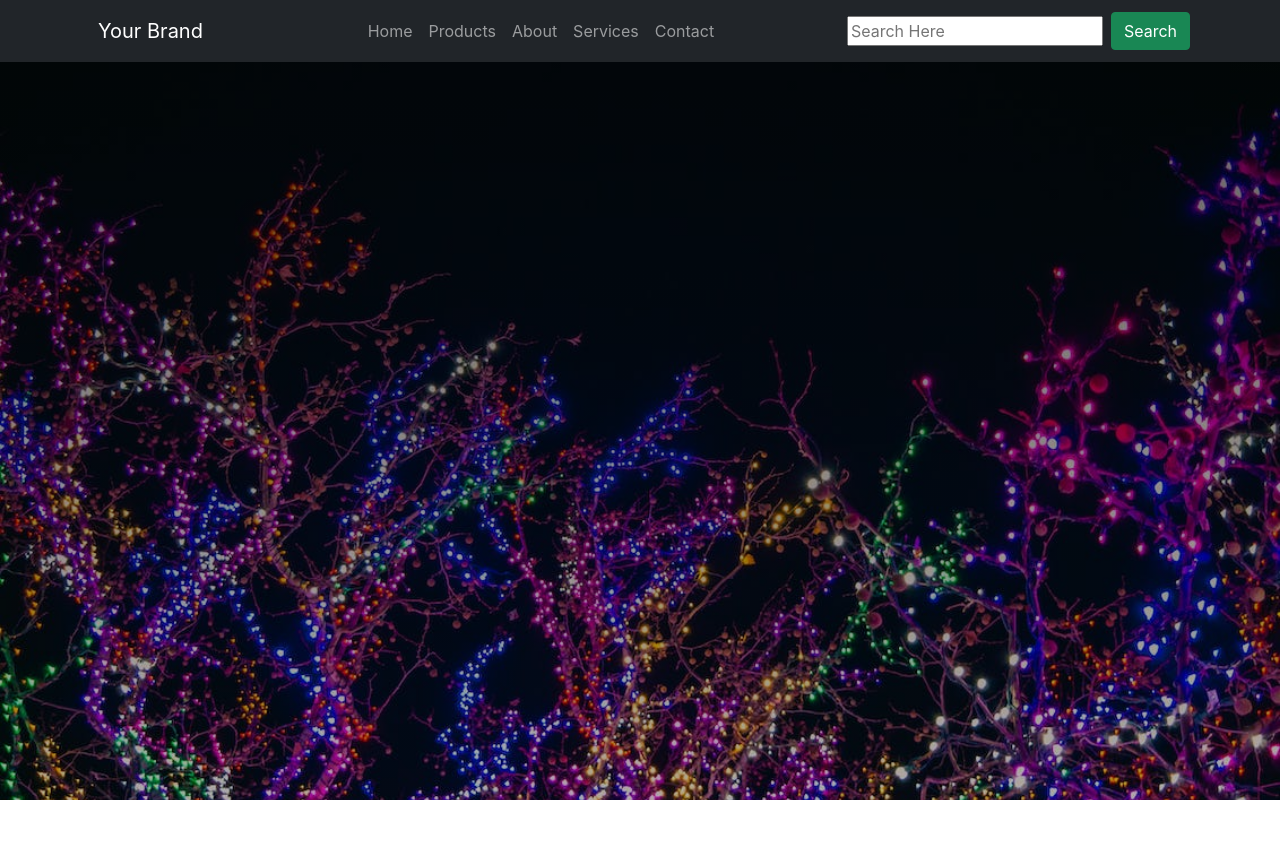
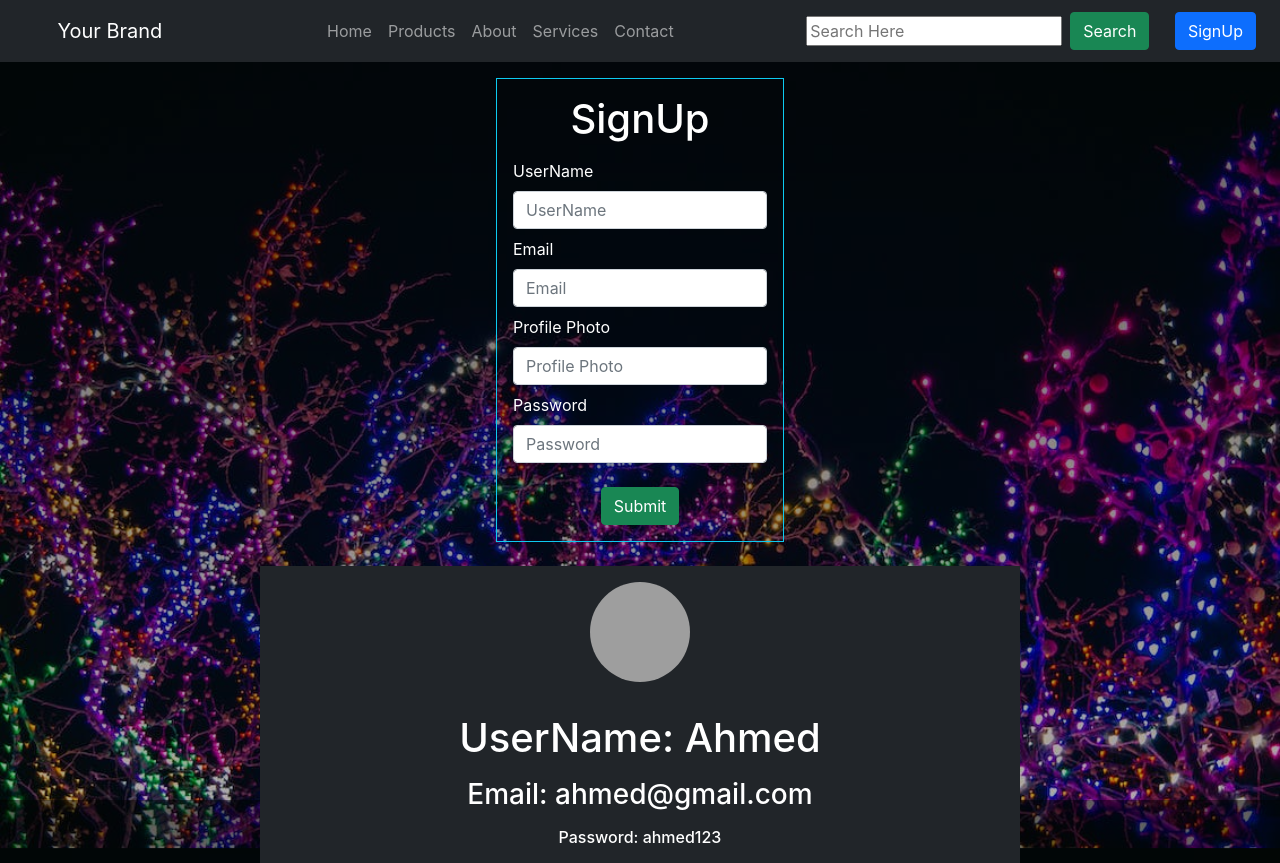
Before and after one commit to WaliHS1101/Create-Different-Pages-and-User-Routers, a React (Create React App) app: page /SignUp in a window 1280 px wide. Before the commit the page ends 800 px from the top, so only its background shows below. Built offline with nearby package versions, Linux system fonts and the light colour scheme; grey boxes are pictures that could not be loaded.

Commit message:
Add page NotFound SignIn SignUp page

```diff
--- a/src/App.jsx
+++ b/src/App.jsx
@@ -13,6 +13,9 @@ import BMWX5 from "./Image/BMW X5.jpg"
 import BMWX6 from "./Image/BMW X6.jpg"
 import AllProducts from './Components/AllProducts'
 import PhonePage from './Components/PhonePage'
+import NotFound from './Components/NotFound'
+import SignUp from './Components/SignUp'
+import SignIn from './Components/SignIn'
 
 
 
@@ -81,6 +84,10 @@ function App() {
         <Route path="/AllProducts" element={<AllProducts />} />
         <Route path='/Cars' element={<CarsPage CardsCar={Cars} />} />
         <Route path="/Phones" element={<PhonePage />} />
+        <Route path='/SignUp' element={<SignUp />} />
+        <Route path='/SignIn' element={<SignIn />} />
+
+        <Route path='*' element={<NotFound />} />
 
       </Routes>
 
--- a/src/Components/Navbar.jsx
+++ b/src/Components/Navbar.jsx
@@ -5,7 +5,7 @@ function Navbar(props) {
     return (
 
         <>
-            <nav className="navbar navbar-expand-lg navbar-dark bg-dark ">
+            <nav className="navbar navbar-expand-lg navbar-dark bg-dark p-4 pb-2 pt-2 mb-3">
                 <div className="container">
                     <Link to="/" className='nav-link'>
                         <span className="navbar-brand">{props.NavBrand}</span>
@@ -29,6 +29,9 @@ function Navbar(props) {
                                 )
                             })}
                         </ul>
+                        <Link to="SignUp">
+                            <button className='btn btn-primary d-lg-none' >SignUp</button>
+                        </Link>
                     </div>
 
                     <div id="Search" className='collapse navbar-collapse justify-content-end'>
@@ -37,6 +40,10 @@ function Navbar(props) {
                     </div>
 
                 </div>
+
+                <Link to="SignUp">
+                    <button className='btn btn-primary d-lg-block d-none' >SignUp</button>
+                </Link>
 
             </nav>
         </>
--- /dev/null
+++ b/src/Components/NotFound.jsx
@@ -0,0 +1,15 @@
+import React from 'react'
+
+function NotFound() {
+    return (
+        <div className='text-white  m-5'>
+            <div className='text-center m-5'>
+                <h1 className='m-5'><b>404 Error </b> Page Not Found </h1>
+                <h1  className='m-5'>Humpe toh hai hi no</h1>
+                <img src="https://media.tenor.com/8W99qKjU2FEAAAAM/hampe-to-hai-no.gif" className='m-5' alt="" />
+            </div>
+        </div>
+    )
+}
+
+export default NotFound
--- /dev/null
+++ b/src/Components/SignIn.jsx
@@ -0,0 +1,26 @@
+import React from 'react'
+
+function SignIn() {
+    return (
+        <>
+            <div className="container text-white d-flex justify-content-center ">
+                <div>
+                    <form className='border border-1 border-info p-3' style={{ width: "18rem" }} >
+
+                        <h1 className='text-center'>SignUp</h1>
+
+                        <label htmlFor="SignUpUserName" className='form-label mt-2'>UserName</label>
+                        <input type="text" placeholder='UserName' className='form-control' />
+
+                        <label htmlFor="UserPassword" className='form-label mt-2'>Password</label>
+                        <input type="password" placeholder='Password' className='form-control' />
+
+                        <input type="submit" className='mt-4 btn btn-success d-block m-auto ' />
+                    </form>
+                </div>
+            </div>
+        </>
+    )
+}
+
+export default SignIn
--- /dev/null
+++ b/src/Components/SignUp.css
@@ -0,0 +1,5 @@
+.SignUpProfile {
+    height: 100px;
+    width: 100px;
+    border-radius: 100%;
+}
--- /dev/null
+++ b/src/Components/SignUp.jsx
@@ -0,0 +1,89 @@
+import React, { useState } from 'react'
+import Users from "./Users"
+import "./SignUp.css"
+
+function SignUp() {
+
+    const [user, setUser] = useState(Users)
+
+    const [SignUpUserName, SetSignUpUserName] = useState("");
+    const [SignUpUserEmail, SetSignUpUserEmail] = useState("");
+    const [SignUpUserProfile, SetSignUpUserProfile] = useState("")
+    const [SignUpUserPwd, SetSignUpUserPwd] = useState("");
+
+    function SignUp(e) {
+
+        e.preventDefault();
+
+        if (SignUpUserEmail === "" || SignUpUserName === "" || SignUpUserPwd === "" || SignUpUserProfile === "") {
+            alert("Please Fill the form")
+        }
+
+        else {
+            const UserFoundEmail = user.find((user) => SignUpUserEmail === user.uEmail)
+            const UserFoundUserName = user.find((user) => SignUpUserName === user.uName)
+
+            if (UserFoundEmail) {
+                alert("Email already in use")
+            }
+            else if (UserFoundUserName) {
+                alert("User Name already in use")
+
+            }
+            else {
+                const Person = { uName: SignUpUserName, uEmail: SignUpUserEmail, uProfile: SignUpUserProfile, uPwd: SignUpUserPwd }
+                setUser([...user, Person])
+                console.log(user)
+            }
+        }
+
+    }
+
+    return (
+        <>
+            <div className="container text-white d-flex justify-content-center ">
+                <div>
+                    <form className='border border-1 border-info p-3' onSubmit={SignUp} style={{ width: "18rem" }} >
+
+                        <h1 className='text-center'>SignUp</h1>
+
+                        <label htmlFor="SignUpUserName" className='form-label mt-2'>UserName</label>
+                        <input type="text" placeholder='UserName' className='form-control' onChange={(e) => { SetSignUpUserName(e.target.value) }} />
+
+                        <label htmlFor="SignUpUserEmail" className='form-label mt-2'>Email</label>
+                        <input type="email" placeholder='Email' className='form-control' onChange={(e) => { SetSignUpUserEmail(e.target.value) }} />
+
+                        <label htmlFor="SignUpUserPrifile" className='form-label mt-2'>Profile Photo</label>
+                        <input type="text" placeholder='Profile Photo' className='form-control' onChange={(e) => { SetSignUpUserProfile(e.target.value) }} />
+
+                        <label htmlFor="UserPassword" className='form-label mt-2'>Password</label>
+                        <input type="password" placeholder='Password' className='form-control' onChange={(e) => { SetSignUpUserPwd(e.target.value) }} />
+
+                        <input type="submit" className='mt-4 btn btn-success d-block m-auto ' />
+                    </form>
+                </div>
+            </div>
+
+            <div>
+                <div className="container">
+                    {user.map((elements) => {
+                        return (
+                            <div className="row text-center text-white mt-4">
+                                <div className="col-lg-8 bg-dark m-auto">
+                                    <div className=" col-12 ">
+                                        <img className='m-3 SignUpProfile' src={elements.uProfile} alt="" />
+                                        <h1 className='m-3'>UserName: {elements.uName} </h1>
+                                        <h3 className='m-3'>Email: {elements.uEmail}</h3>
+                                        <h6 className='m-3'>Password: {elements.uPwd} </h6>
+                                    </div>
+                                </div>
+                            </div>
+                        )
+                    })}
+                </div>
+            </div>
+        </>
+    )
+}
+
+export default SignUp
--- /dev/null
+++ b/src/Components/Users.js
@@ -0,0 +1,10 @@
+const Users = [
+    {
+        uName: "Ahmed",
+        uEmail: "ahmed@gmail.com",
+        uProfile: "https://images.pexels.com/photos/16843611/pexels-photo-16843611/free-photo-of-portrait-of-a-young-boy-with-flower-shadows-on-his-face.jpeg?auto=compress&cs=tinysrgb&w=600&lazy=load",
+        uPwd: "ahmed123"
+    }
+];
+
+export default Users;
```
